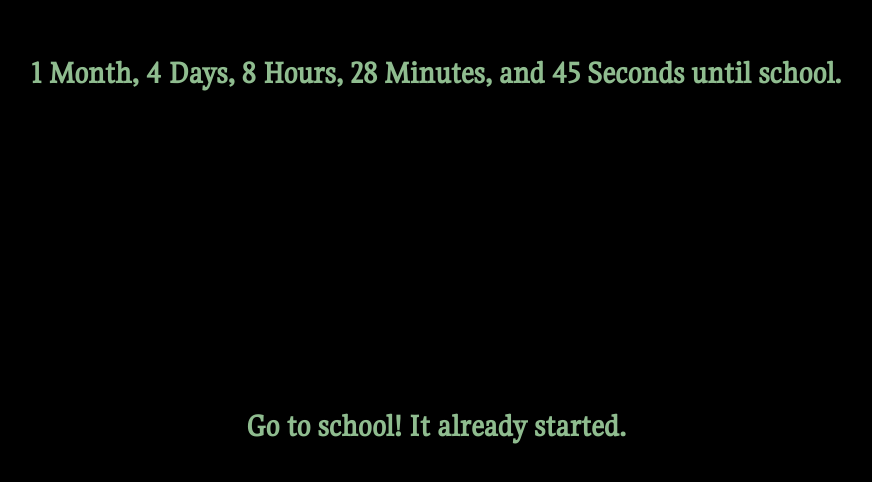
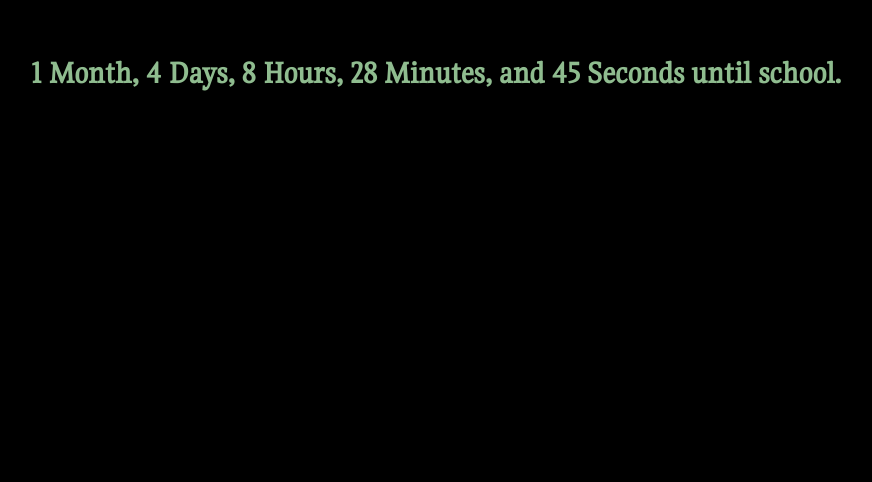
Before and after one commit to TwoSevens/school_countdown, a React (Vite) app: page / in a window 1280 px wide. Shown: the part 262-744 px from the top of the page, without its empty margins (204-1076 px from the left). Built offline with nearby package versions, Linux system fonts and the light colour scheme.

Commit message:
ffixed issue

```diff
--- a/src/App.tsx
+++ b/src/App.tsx
@@ -30,8 +30,6 @@ function App() {
             {countdown.seconds()} Second{countdown.seconds() > 1 && "s"} until
             school.
           </h1>
-
-          <h1>Go to school! It already started.</h1>
         </div>
       </>
     );
```
